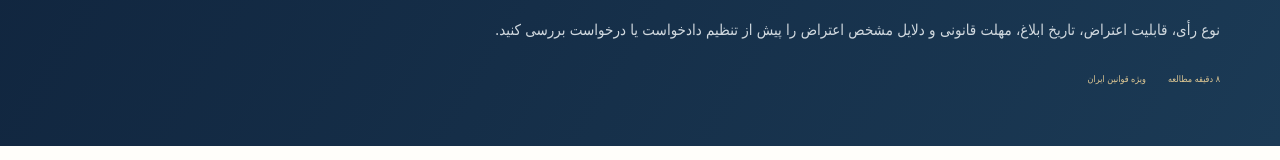
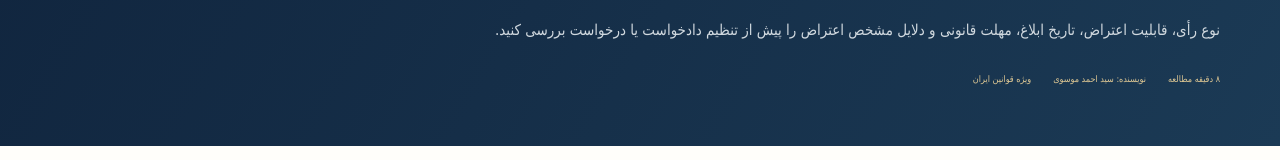
Before and after one commit to ahmadmousavi5908-crypto/vakilsite, a Next.js app: page /articles/appeal-against-court-judgment in a window 1280 px wide. Shown: the part 346-506 px from the top of the page. Built offline with nearby package versions, Linux system fonts and the light colour scheme; no server answers; the database is empty; a web font is replaced by a local one.

Commit message:
ui(article): display author and legal reviewer attribution

```diff
--- a/src/app/articles/[slug]/page.js
+++ b/src/app/articles/[slug]/page.js
@@ -119,7 +119,12 @@ export default async function ArticleDetailPage({ params }) {
           <span className="section-kicker">راهنمای حقوقی · قوانین ایران</span>
           <h1>{article.title}</h1>
           <p>{article.excerpt}</p>
-          <div className="article-meta article-detail-meta"><span>{article.readTime} مطالعه</span><span>ویژه قوانین ایران</span></div>
+          <div className="article-meta article-detail-meta">
+            <span>{article.readTime} مطالعه</span>
+            <span>نویسنده: {article.authorName || "سید احمد موسوی"}</span>
+            {article.reviewerName ? <span>بازبینی حقوقی: {article.reviewerName}</span> : null}
+            <span>ویژه قوانین ایران</span>
+          </div>
         </div>
       </section>
       <div className="container article-detail-layout">
```
